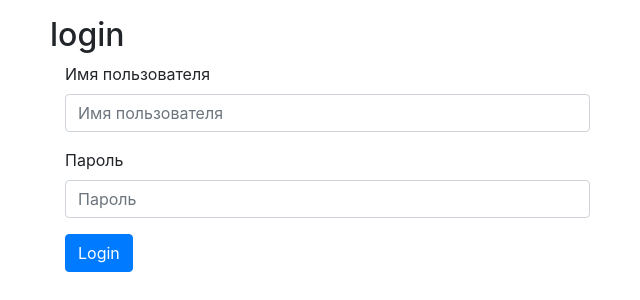
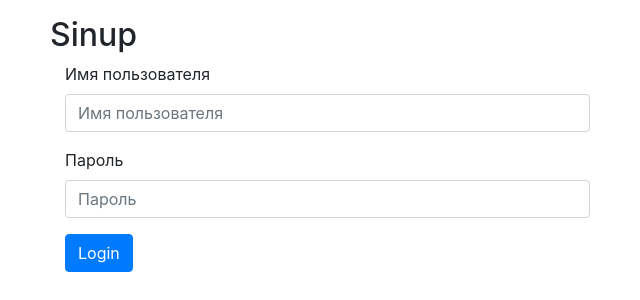
Before and after one commit to eleron96/Task-Manager, a Django app: page /login/ in a window 1280 px wide. Shown: the part 56-356 px from the top of the page, without its empty margins (35-675 px from the left). Run offline with Django 4.2, Linux system fonts and the light colour scheme; some libraries are stand-ins or nearby versions.

Commit message:
translate 3

```diff
--- a/task_manager/templates/registration/login.html
+++ b/task_manager/templates/registration/login.html
@@ -3,7 +3,7 @@
 {% block title %}{% trans "Login" %}{% endblock %}
 
 {% block content %}
-<h2 class="text-left">{% trans "login" %}</h2>
+<h2 class="text-left">{% trans "Sinup" %}</h2>
 <div class="container">
     <div class="row">
         <div class="col-lg-6">
```
Also changed, not shown: db.sqlite3, task_manager/locale/ru/LC_MESSAGES/django.po, 1 other file.
